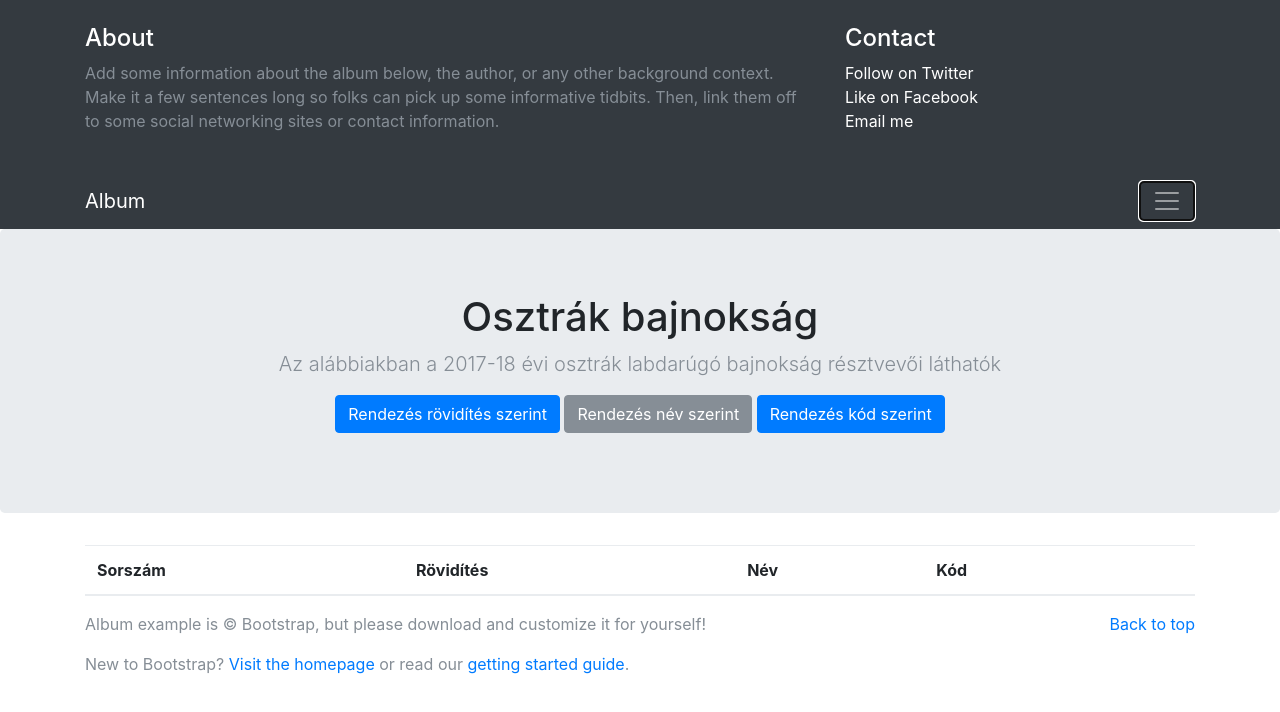
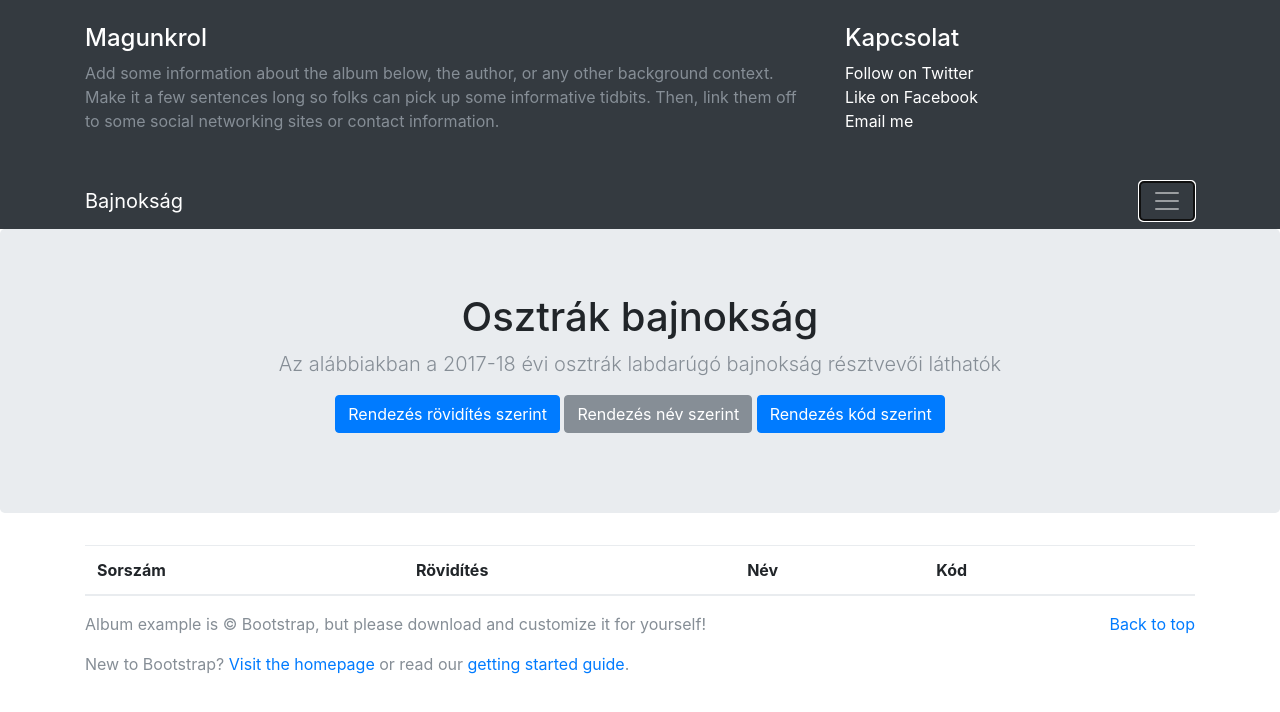
Before and after one commit to mateLaczko/yellow-3-hf, a plain HTML site: page index.html in a window 1280 px wide. Both pictures are taken after a click on the button "Toggle navigation". Drawn offline with nearby package versions, Linux system fonts and the light colour scheme; no server answers.

Commit message:
fix:fejlec

```diff
--- a/index.html
+++ b/index.html
@@ -22,13 +22,13 @@
       <div class="container">
         <div class="row">
           <div class="col-sm-8 py-4">
-            <h4 class="text-white">About</h4>
+            <h4 class="text-white">Magunkrol</h4>
             <p class="text-muted">Add some information about the album below, the author, or any other background context. Make it a few sentences
               long so folks can pick up some informative tidbits. Then, link them off to some social networking sites or
               contact information.</p>
           </div>
           <div class="col-sm-4 py-4">
-            <h4 class="text-white">Contact</h4>
+            <h4 class="text-white">Kapcsolat</h4>
             <ul class="list-unstyled">
               <li>
                 <a href="#" class="text-white">Follow on Twitter</a>
@@ -46,7 +46,7 @@
     </div>
     <div class="navbar navbar-dark bg-dark">
       <div class="container d-flex justify-content-between">
-        <a href="#" class="navbar-brand">Album</a>
+        <a href="#" class="navbar-brand">Bajnokság</a>
         <button class="navbar-toggler" type="button" data-toggle="collapse" data-target="#navbarHeader" aria-controls="navbarHeader"
           aria-expanded="false" aria-label="Toggle navigation">
           <span class="navbar-toggler-icon"></span>
```
